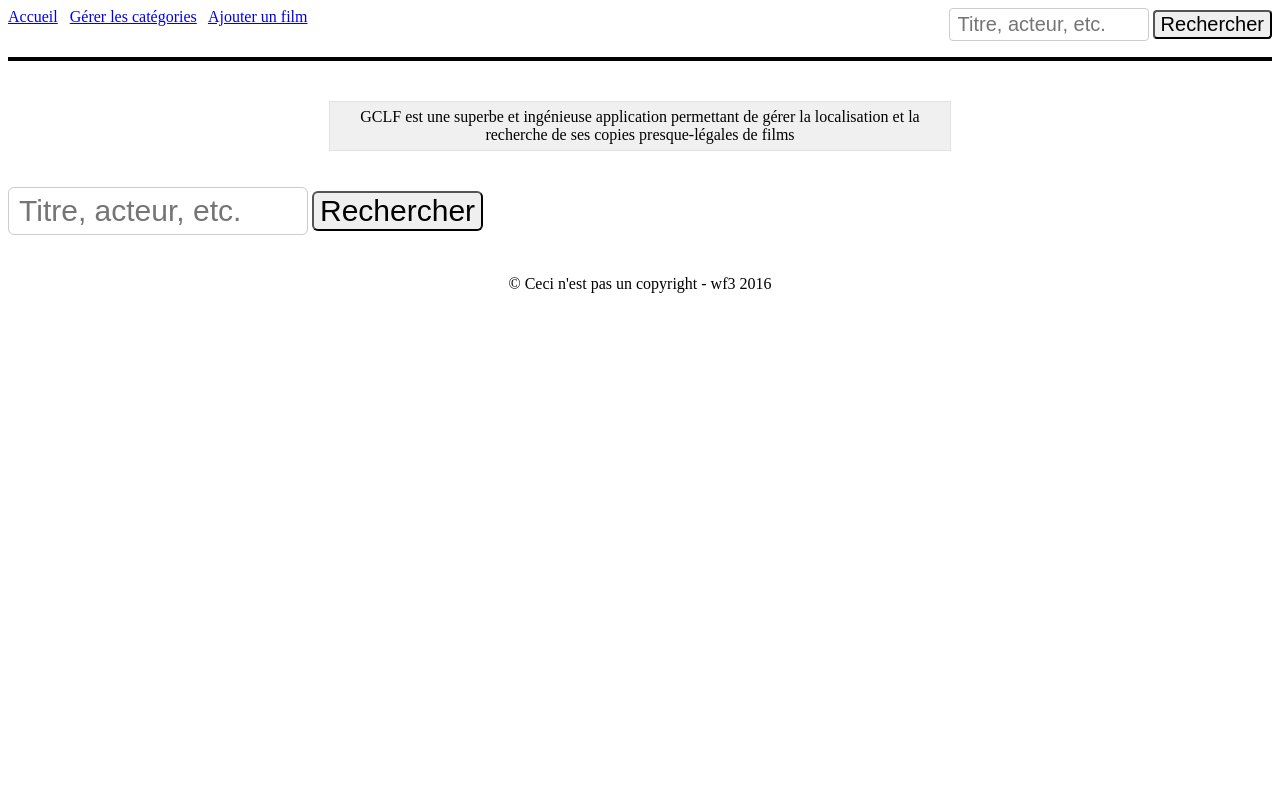
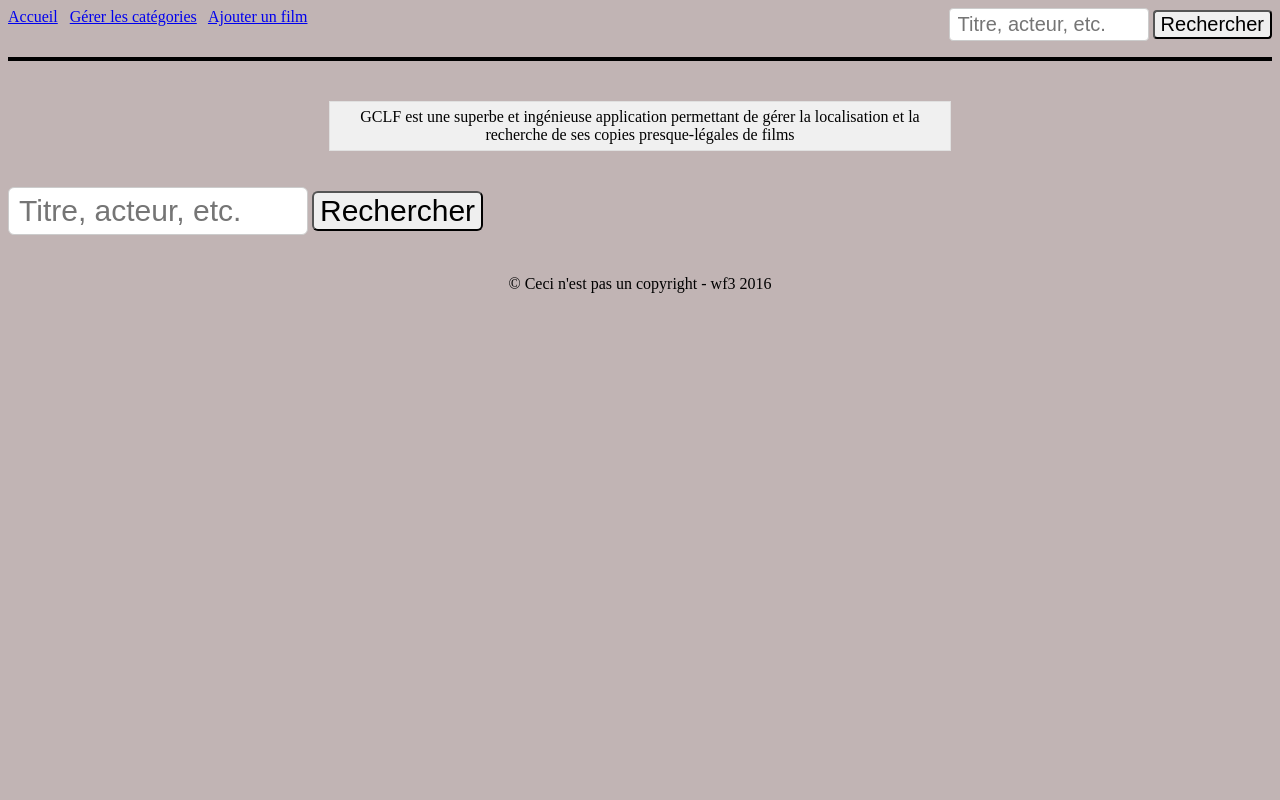
Before and after one commit to DrHolliday/gclf-formateur, a PHP site: page /index.php in a window 1280 px wide. Run offline with PHP 8.4, Linux system fonts and the light colour scheme; data that the repository does not hold is empty.

Commit message:
background-color change

```diff
--- a/css/styles.css
+++ b/css/styles.css
@@ -8,6 +8,7 @@ hi World!
 HTML, BODY {
 <<<<<<< HEAD
 	font-family: Verdana, sans-serif;
+	background-color: #c1b4b4;
 }
 /*coucou :)*/
 =======
@@ -34,6 +35,8 @@ HTML, BODY {
 #homeSearch input.searchSubmit {
 	font-size: 30px;
 	border-radius : 6px;
+	margin: 0 auto;
+	clear: both;
 }
 header {
 	border-bottom: 4px solid black;
```
